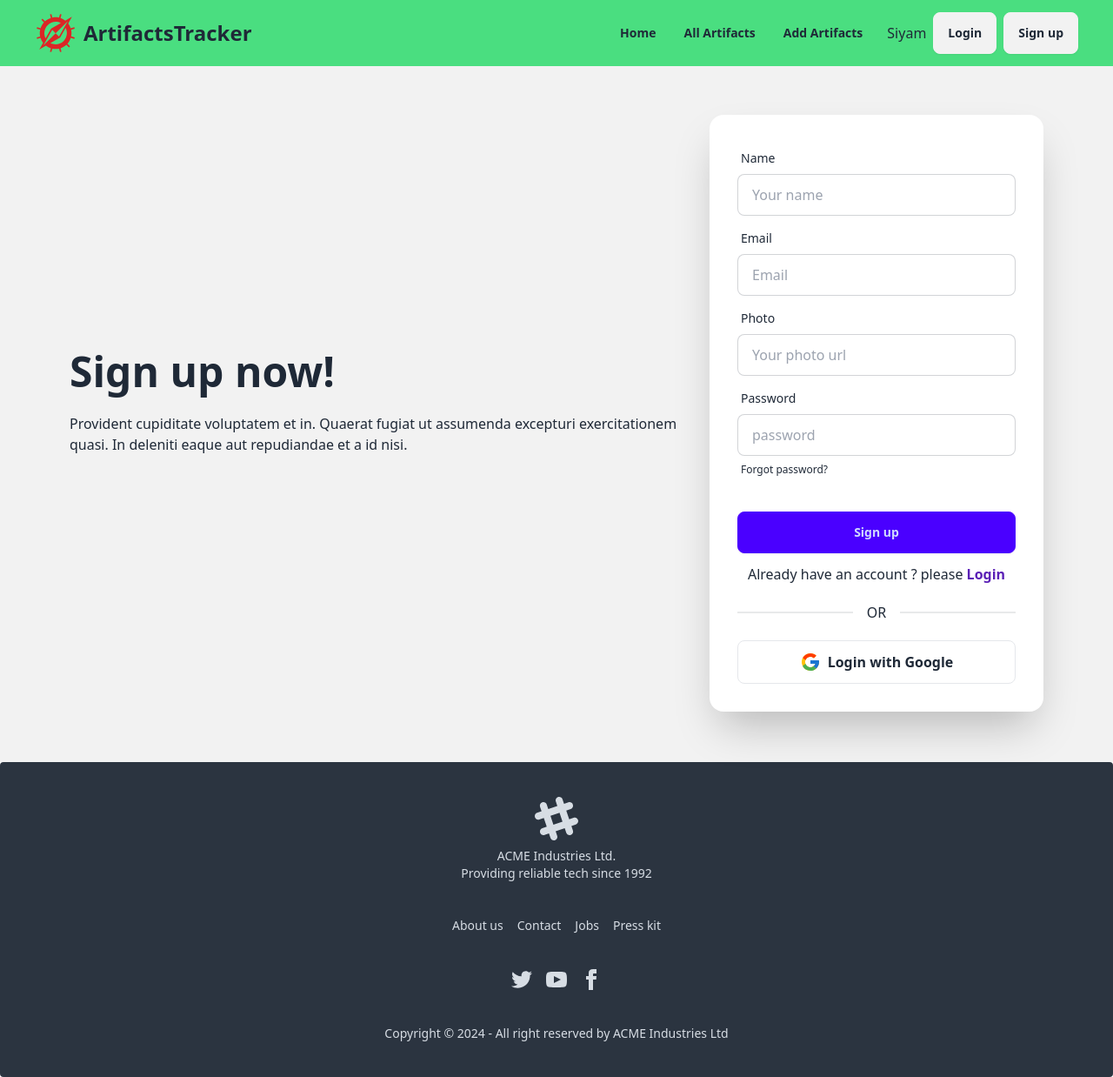
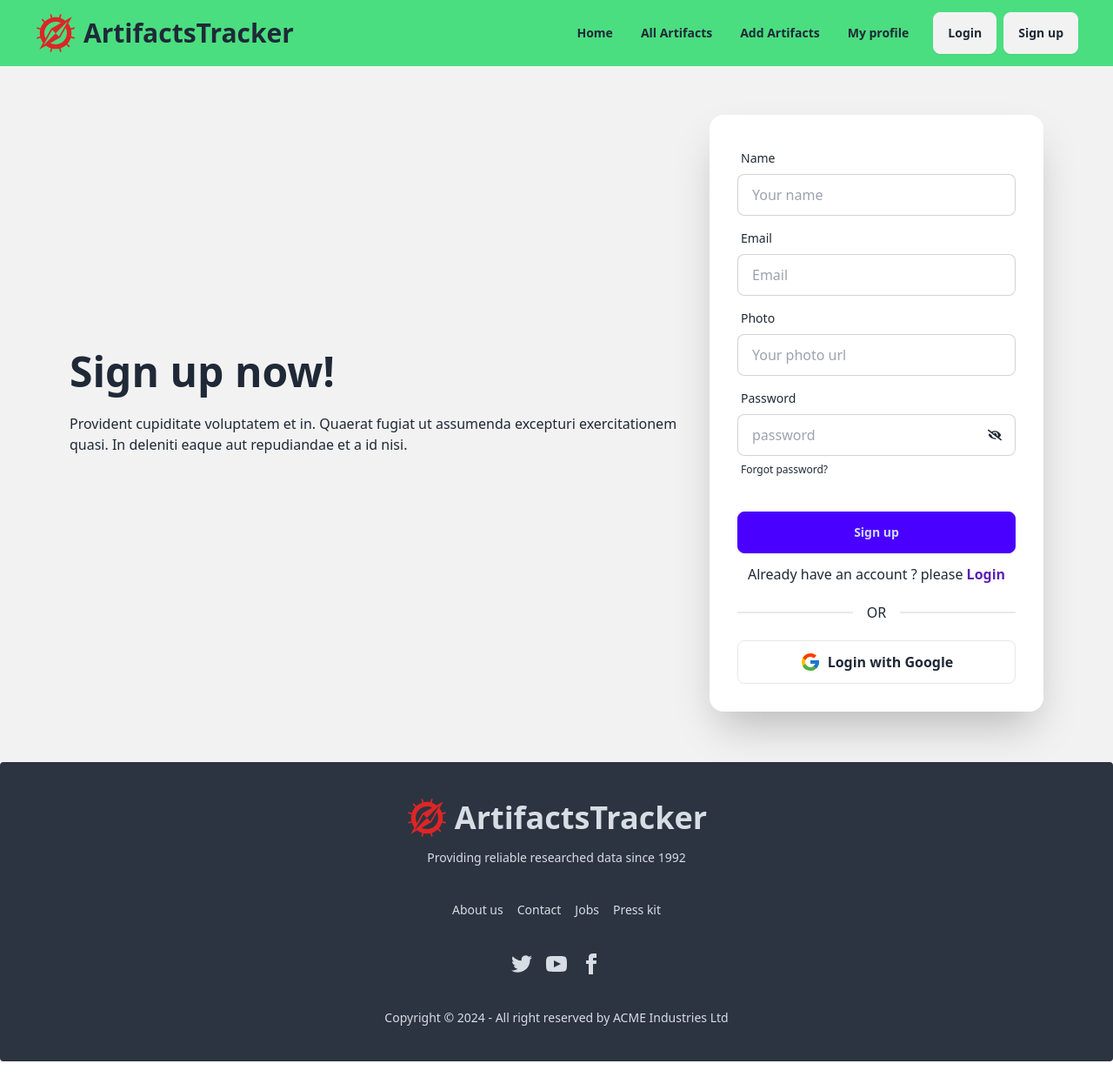
Before and after one commit to Md-Siyam94/Artifacts-Tracker, a React (Vite) app: page /sign-up in a window 1280 px wide. Shown: the whole page at 87% size. Built offline with nearby package versions, Linux system fonts and the light colour scheme; no server answers.

Commit message:
added authentication on website

```diff
--- a/src/Layouts/MainLayout.jsx
+++ b/src/Layouts/MainLayout.jsx
@@ -12,7 +12,7 @@ function MainLayout() {
       <header className="">
         <Navbar></Navbar>
       </header>
-      <main className="max-w-7xl mx-auto min-h-[calc(100vh-440px)]">
+      <main className="max-w-7xl mx-auto min-h-[calc(100vh-420px)]">
         <Outlet></Outlet>
       </main>
       <footer>
--- a/src/components/Footer.jsx
+++ b/src/components/Footer.jsx
@@ -1,24 +1,16 @@
+import { GiCompass } from "react-icons/gi";
+import { Link } from "react-router-dom";
 
 
 const Footer = () => {
     return (
         <footer className="footer footer-center bg-neutral text-neutral-content rounded p-10">
             <aside>
-                <svg
-                    width="50"
-                    height="50"
-                    viewBox="0 0 24 24"
-                    xmlns="http://www.w3.org/2000/svg"
-                    fillRule="evenodd"
-                    clipRule="evenodd"
-                    className="fill-current">
-                    <path
-                        d="M22.672 15.226l-2.432.811.841 2.515c.33 1.019-.209 2.127-1.23 2.456-1.15.325-2.148-.321-2.463-1.226l-.84-2.518-5.013 1.677.84 2.517c.391 1.203-.434 2.542-1.831 2.542-.88 0-1.601-.564-1.86-1.314l-.842-2.516-2.431.809c-1.135.328-2.145-.317-2.463-1.229-.329-1.018.211-2.127 1.231-2.456l2.432-.809-1.621-4.823-2.432.808c-1.355.384-2.558-.59-2.558-1.839 0-.817.509-1.582 1.327-1.846l2.433-.809-.842-2.515c-.33-1.02.211-2.129 1.232-2.458 1.02-.329 2.13.209 2.461 1.229l.842 2.515 5.011-1.677-.839-2.517c-.403-1.238.484-2.553 1.843-2.553.819 0 1.585.509 1.85 1.326l.841 2.517 2.431-.81c1.02-.33 2.131.211 2.461 1.229.332 1.018-.21 2.126-1.23 2.456l-2.433.809 1.622 4.823 2.433-.809c1.242-.401 2.557.484 2.557 1.838 0 .819-.51 1.583-1.328 1.847m-8.992-6.428l-5.01 1.675 1.619 4.828 5.011-1.674-1.62-4.829z"></path>
-                </svg>
-                <p>
-                    ACME Industries Ltd.
-                    <br />
-                    Providing reliable tech since 1992
+
+                <p className="">
+                <Link to={"/"} className=" flex gap-2 font-semibold text-4xl mb-3 items-center justify-center"><GiCompass className="text-5xl text-red-600" />ArtifactsTracker</Link>
+
+                    Providing reliable researched data since 1992
                 </p>
             </aside>
             <nav className="grid grid-flow-col gap-4">
--- a/src/components/Navbar.jsx
+++ b/src/components/Navbar.jsx
@@ -4,14 +4,30 @@ import { AuthContex } from "../provider/AuthProvider";
 import { GiCompass } from "react-icons/gi";
 
 const Navbar = () => {
-    const user = useContext(AuthContex);
+    const { user, logOutUser } = useContext(AuthContex);
 
 
+    const handleLogOut = () => {
+        logOutUser()
+            .then(() => { })
+            .catch(err => {
+                console.log('error from logout', err.message)
+            })
+    }
 
     const links = <>
         <li><Link to={"/"}>Home</Link></li>
         <li><Link to={"/all-artifacts"}>All Artifacts</Link></li>
         <li><Link to={"/add-artifacts"}>Add Artifacts</Link></li>
+        <li><Link to={"/add-artifacts"}><div className="dropdown dropdown-end  dropdown-hover">
+            <div tabIndex={0} role="button" className=" ">My profile</div>
+            <ul tabIndex={0} className="dropdown-content menu bg-base-100 rounded-box z-[1] w-56 p-2 shadow">
+                <li><Link to={"/my-artifacts"}>My Artifacts</Link></li>
+                <li><Link to={"/linked-artifacts"}>Liked Artifacts</Link></li>
+            </ul>
+        </div>
+        </Link>
+        </li>
     </>
     return (
         <div className="navbar bg-green-400 py-3 px-10">
@@ -37,18 +53,32 @@ const Navbar = () => {
                         {links}
                     </ul>
                 </div>
-                <Link to={"/"} className=" flex gap-2 font-semibold text-2xl items-center"><GiCompass className="text-5xl text-red-600"/>ArtifactsTracker</Link>
+                <Link to={"/"} className=" flex gap-2 font-semibold text-3xl items-center"><GiCompass className="text-5xl text-red-600" />ArtifactsTracker</Link>
             </div>
 
             <div className="navbar-end gap-2">
-            <div className="navbar-center hidden lg:flex">
-                <ul className="menu menu-horizontal px-1 font-semibold">
+                <div className="navbar-center hidden lg:flex ">
+                    <ul className="menu  menu-horizontal px-1 font-semibold">
                         {links}
                     </ul>
                 </div >
-            {user?.name}
-                <Link to={"/login"} className="btn">Login</Link>
-                <Link to={"/sign-up"} className="btn">Sign up</Link>
+
+                <div>
+                    {
+                        user ? <div> <div className="dropdown dropdown-end  dropdown-hover">
+                            <div tabIndex={0} role="button" className=""> <img
+                                className="h-10 w-10 rounded-full object-cover"
+                                src={user?.photoURL}
+                                alt="" /></div>
+                            <ul tabIndex={0} className="dropdown-content font-semibold menu bg-base-100 rounded-box z-[1] w-52 p-2 shadow">
+                                <li><a>{user?.displayName}</a></li>
+                                <li><button onClick={handleLogOut}>Log out</button></li>
+                            </ul>
+                        </div>
+                        </div> : <div className="flex gap-2"><Link to={"/login"} className="btn">Login</Link>
+                            <Link to={"/sign-up"} className="btn">Sign up</Link></div>
+                    }
+                </div>
             </div>
         </div>
     );
--- a/src/pages/Login.jsx
+++ b/src/pages/Login.jsx
@@ -1,8 +1,32 @@
-import { Link } from "react-router-dom";
+import { Link, useLocation, useNavigate } from "react-router-dom";
 import SignInWithGoogle from "../components/SignInWithGoogle";
+import { useContext, useState } from "react";
+import { AuthContex } from "../provider/AuthProvider";
+import { FaEye, FaEyeSlash } from "react-icons/fa";
 
 
 const Login = () => {
+    const { loginUser } = useContext(AuthContex)
+    const [showPass, setShowPass] = useState(false)
+    const location= useLocation()
+   const navigate = useNavigate()
+
+    const handleLogin = (e) => {
+        e.preventDefault();
+
+        const form = new FormData(e.target);
+        const email = form.get('email');
+        const password = form.get('password')
+
+
+        loginUser(email, password)
+            .then(() => {
+                navigate(location?.state ? location?.state : "/")
+            })
+            .catch(err => {
+                console.log('error form login', err.message);
+            })
+    }
     return (
         <div className="pt-10 bg-base-200 min-h-screen">
             <div className="hero-content flex-col lg:flex-row px-20">
@@ -14,18 +38,24 @@ const Login = () => {
                     </p>
                 </div>
                 <div className="card bg-base-100 w-full max-w-sm shrink-0 shadow-2xl">
-                    <form className="card-body">
+                    <form onSubmit={handleLogin} className="card-body">
                         <div className="form-control">
                             <label className="label">
                                 <span className="label-text">Email</span>
                             </label>
-                            <input type="email" placeholder="email" className="input input-bordered" required />
+                            <input type="email" name="email" placeholder="email" className="input input-bordered" required />
                         </div>
                         <div className="form-control">
                             <label className="label">
                                 <span className="label-text">Password</span>
                             </label>
-                            <input type="password" placeholder="password" className="input input-bordered" required />
+                            <input type={showPass ? "text" : "password"} name="password" placeholder="password" className="input input-bordered relative " required />
+
+                            <button onClick={() => setShowPass(!showPass)} className="absolute mt-12 pt-1 ml-72">
+                                {
+                                    showPass ? <FaEye /> : <FaEyeSlash />
+                                }
+                            </button>
                             <label className="label">
                                 <a href="#" className="label-text-alt link link-hover">Forgot password?</a>
                             </label>
--- a/src/pages/SignUp.jsx
+++ b/src/pages/SignUp.jsx
@@ -1,8 +1,42 @@
-import { Link } from "react-router-dom";
+import { Link, useNavigate } from "react-router-dom";
 import SignInWithGoogle from "../components/SignInWithGoogle";
+import { useContext, useState } from "react";
+import { AuthContex } from "../provider/AuthProvider";
+import { FaEye, FaEyeSlash } from "react-icons/fa";
 
 
 const SignUp = () => {
+
+    const { signUpUser, updateUserProfile } = useContext(AuthContex)
+    const navigate = useNavigate()
+    const [showPass, setShowPass] = useState(false)
+
+
+    const handleSignUp = (e) => {
+        e.preventDefault();
+
+        const form = new FormData(e.target)
+        const name = form.get('name');
+        const email = form.get('email');
+        const photoURL = form.get('photoURL');
+        const password = form.get('password');
+
+        const updateUser = { name, photoURL };
+        // console.log(updateUser)
+
+        signUpUser(email, password)
+            .then(() => {
+                // console.log('user from signup', data)
+                updateUserProfile(updateUser)
+                    .then(() => {
+                        navigate('/')
+                    })
+                    .catch(err => console.log("error from updateProfile", err.message))
+            })
+            .catch(err => {
+                console.log('error from signup', err.message)
+            })
+    }
     return (
         <div className="pt-10 bg-base-200 min-h-screen">
             <div className="hero-content flex-col lg:flex-row px-20">
@@ -14,30 +48,37 @@ const SignUp = () => {
                     </p>
                 </div>
                 <div className="card bg-base-100 w-full max-w-sm shrink-0 shadow-2xl">
-                    <form className="card-body ">
+                    <form onSubmit={handleSignUp} className="card-body ">
                         <div className="form-control">
                             <label className="label">
                                 <span className="label-text">Name</span>
                             </label>
-                            <input type="text" placeholder="Your name" className="input input-bordered" required />
+                            <input type="text" name="name" placeholder="Your name" className="input input-bordered" required />
                         </div>
                         <div className="form-control">
                             <label className="label">
                                 <span className="label-text">Email</span>
                             </label>
-                            <input type="email" placeholder="Email" className="input input-bordered" required />
+                            <input type="email" name="email" placeholder="Email" className="input input-bordered" required />
                         </div>
                         <div className="form-control">
                             <label className="label">
                                 <span className="label-text">Photo</span>
                             </label>
-                            <input type="url" placeholder="Your photo url" className="input input-bordered" required />
+                            <input type="url" name="photoURL" placeholder="Your photo url" className="input input-bordered" required />
                         </div>
                         <div className="form-control">
                             <label className="label">
                                 <span className="label-text">Password</span>
                             </label>
-                            <input type="password" placeholder="password" className="input input-bordered" required />
+                            <input type={showPass ? "text" : "password"} name="password" placeholder="password" className="input input-bordered relative " required />
+
+                                <button onClick={()=> setShowPass(!showPass)} className="absolute mt-12 pt-1 ml-72">
+                                    {
+                                        showPass ? <FaEye /> : <FaEyeSlash />
+                                    }
+                                </button>
+
                             <label className="label">
                                 <a href="#" className="label-text-alt link link-hover">Forgot password?</a>
                             </label>
--- a/src/provider/AuthProvider.jsx
+++ b/src/provider/AuthProvider.jsx
@@ -1,35 +1,58 @@
-import { GoogleAuthProvider, onAuthStateChanged, signInWithPopup } from "firebase/auth";
+import { createUserWithEmailAndPassword, GoogleAuthProvider, onAuthStateChanged, signInWithEmailAndPassword, signInWithPopup, signOut, updateProfile } from "firebase/auth";
 import { createContext, useEffect, useState } from "react";
 import auth from "../firebase_init";
 
 
-export const AuthContex = createContext()
+export const AuthContex = createContext();
 
-const AuthProvider = ({children}) => {
+const AuthProvider = ({ children }) => {
     const [user, setUser] = useState(null);
-    const [loading, setLoading] = useState(true)
-    const googleProvider = new GoogleAuthProvider()
+    const [loading, setLoading] = useState(true);
+    const googleProvider = new GoogleAuthProvider();
 
 
 
-    const loginWithGoogle = ()=>{
-        return signInWithPopup(auth, googleProvider)
+
+
+    const signUpUser = (email, password) => {
+        return createUserWithEmailAndPassword(auth, email, password);
     }
 
-    useEffect(()=>{
-        const unSubscribe = onAuthStateChanged(auth, (currentUser)=>{
+    const updateUserProfile = ({displayName, photoURL})=>{
+        console.log(displayName)
+        return updateProfile(auth.currentUser, {displayName, photoURL})
+    }
+
+    const loginUser = (email, password)=>{
+        return signInWithEmailAndPassword(auth, email, password);
+    }
+
+    const loginWithGoogle = () => {
+        return signInWithPopup(auth, googleProvider);
+    }
+
+    const logOutUser = ()=>{
+        return signOut(auth)
+    }
+
+    useEffect(() => {
+        const unSubscribe = onAuthStateChanged(auth, (currentUser) => {
             setUser(currentUser);
-            setLoading(false)
-            console.log('cctv lagaisi', currentUser)
+            setLoading(false);
+            console.log('cctv lagaisi', currentUser);
         })
 
-        return ()=> unSubscribe()
-    },[])
+        return () => unSubscribe()
+    }, [])
     const authInfo = {
-       user,
-       loading,
-       loginWithGoogle,
-       name: 'Siyam'
+        user,
+        loading,
+        signUpUser,
+        updateUserProfile,
+        loginUser,
+        loginWithGoogle,
+        logOutUser,
+
 
     }
     return (
```
Also changed, not shown: src/components/SignInWithGoogle.jsx (+9 -0 lines), src/pages/LikedArtifacts.jsx (added, +11 -0 lines), src/pages/MyArtifacts.jsx (added, +11 -0 lines), src/provider/PrivetRoute.jsx (added, +23 -0 lines), src/routes/router.jsx (+12 -1 lines). Lines whose indentation alone changed are shown as unchanged.
